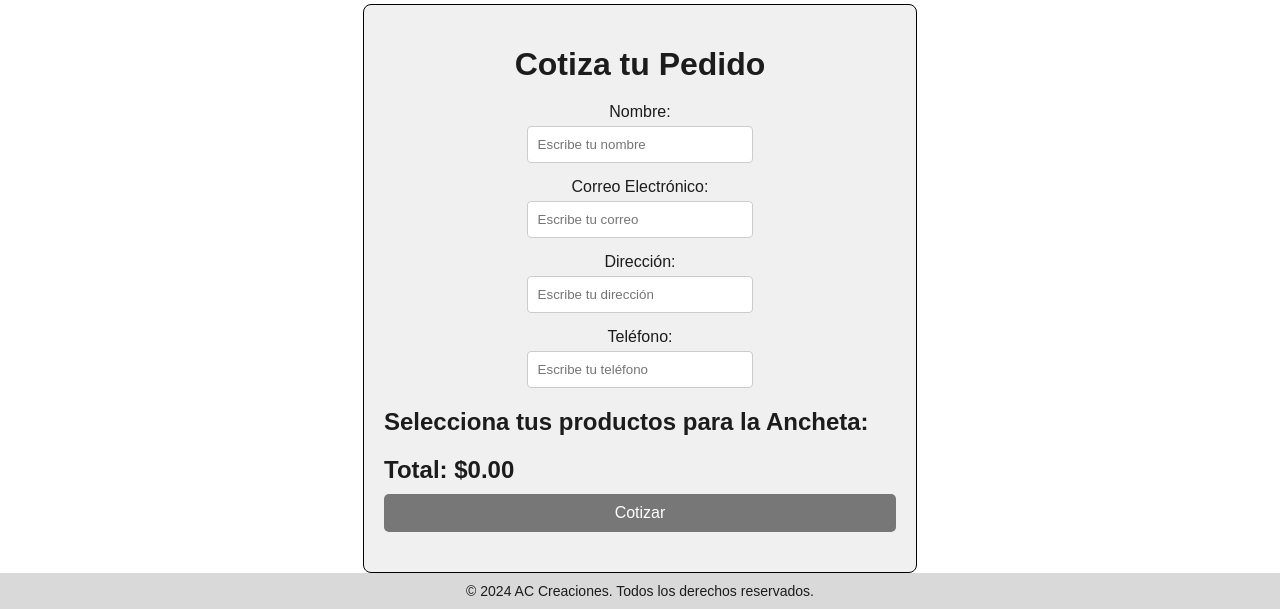
After one commit to MigueloMazo/ACreaciones, a Flask app: template templates/cotizacion.html in a window 1280 px wide. The commit adds this page. Shown: the part 418-1027 px from the top of the page. Run offline with Flask 3, Linux system fonts and the light colour scheme; the template is opened without the code that fills it, so the values that code supplies are empty; some libraries are stand-ins or nearby versions.

Commit message:
Get y Post pata la vista Cotizacion y creacion del Backend

```diff
--- /dev/null
+++ b/app.py
@@ -0,0 +1,50 @@
+from flask import Flask, request, jsonify, render_template
+from flask_mysqldb import MySQL
+import json
+from datetime import datetime
+
+app = Flask(__name__)
+
+# Configuración de MySQL
+app.config['MYSQL_HOST'] = 'localhost'
+app.config['MYSQL_USER'] = 'pon tu usuario'
+app.config['MYSQL_PASSWORD'] = 'pon tu clave'
+app.config['MYSQL_DB'] = 'sistema_logistico'
+
+mysql = MySQL(app)
+
+@app.route('/')
+def index():
+    cur = mysql.connection.cursor()
+    cur.execute("SELECT nombre, precio FROM producto")
+    productos = cur.fetchall()  # Recupera todos los productos
+    return render_template('cotizacion.html', productos=productos)
+
+@app.route('/cotizacion', methods=['POST'])
+def registrar_pedido():
+    if request.method == 'POST':
+        data = request.get_json()
+
+        # Extraer datos del JSON recibido
+        empresa_nit = data['nombre']
+        direccion_entrega = data['direccion']
+        valor_total = data['valorTotal']
+        fecha = data['fecha']
+        estado = "Pendiente"  # El estado se establece siempre como "Pendiente"
+
+        cur = mysql.connection.cursor()
+
+        # Guardar los datos en la tabla 'pedido'
+        cur.execute('''
+            INSERT INTO pedido (EMPRESA_NIT, VALOR_TOTAL, DIRECCION_ENTREGA, FECHA, ESTADO)
+            VALUES (%s, %s, %s, %s, %s)
+        ''', (empresa_nit, valor_total, direccion_entrega, fecha, estado))
+        mysql.connection.commit()
+
+        cur.close()
+
+    return jsonify({"success": True})
+
+
+if __name__ == '__main__':
+    app.run(debug=True)
--- /dev/null
+++ b/static/cotizacion.js
@@ -0,0 +1,79 @@
+// Función para calcular el total de los productos seleccionados
+function calcularTotal() {
+    let total = 0;
+    // Obtiene todos los checkboxes con la clase "producto"
+    const productosSeleccionados = document.querySelectorAll('.producto:checked');
+
+    // Suma el precio de los productos seleccionados
+    productosSeleccionados.forEach(producto => {
+        total += parseFloat(producto.value);
+    });
+
+    // Muestra el total en la página
+    document.getElementById('total').textContent = total.toFixed(2);
+}
+
+// Función para mostrar la pasarela de pago
+function mostrarPasarelaPago() {
+    // Obtiene el total calculado
+    const total = document.getElementById('total').textContent;
+
+    // Muestra la pasarela de pago
+    document.getElementById('pasarelaPago').style.display = 'block';
+
+    // Actualiza el total en la pasarela de pagola funcion registrar pedido
+    document.getElementById('totalPago').textContent = total;
+
+    // Desactiva el botón de "Cotizar" para evitar múltiples clics
+    document.getElementById('cotizar').disabled = true;
+
+    // Opcional: Mostrar un mensaje de éxito o procesar el pago
+}
+
+// Llama a la función calcularTotal cada vez que un checkbox cambie
+document.querySelectorAll('.producto').forEach(checkbox => {
+    checkbox.addEventListener('change', calcularTotal);
+});
+
+// Llama a calcularTotal al cargar la página para asegurarse de que el total sea actualizado
+calcularTotal();
+
+// Envía los datos del pedido y la cotización
+function registrarPedido() {
+    const nombre = document.getElementById('nombre').value;
+    const direccion = document.getElementById('direccion').value;
+    const total = parseFloat(document.getElementById('total').textContent);
+
+    // Crear el objeto con los datos del pedido y la cotización
+    const pedidoData = {
+        nombre: nombre,  // Se usará como EMPRESA_NIT
+        direccion: direccion,  // Se usará como DIRECCION_ENTREGA
+        valorTotal: total,  // Se usará como VALOR_TOTAL
+        estado: "Pendiente",  // El estado se envía como pendiente
+        fecha: new Date().toISOString().split('T')[0],  // Fecha actual en formato YYYY-MM-DD
+    };
+
+    // Enviar los datos al backend (usando fetch para POST)
+    fetch('/cotizacion', {
+        method: 'POST',
+        headers: {
+            'Content-Type': 'application/json',
+        },
+        body: JSON.stringify(pedidoData),
+    })
+    .then(response => response.json())
+    .then(data => {
+        if (data.success) {
+            alert("Pedido registrado exitosamente.");
+            // Mostrar los detalles del pedido
+            document.getElementById('detalles-compra').innerHTML = `
+                <h3>Detalles de tu Pedido</h3>
+                <p><strong>Nombre:</strong> ${nombre}</p>
+                <p><strong>Dirección:</strong> ${direccion}</p>
+                <p><strong>Total a pagar:</strong> $${total.toFixed(2)}</p>
+            `;
+        } else {
+            alert("Hubo un error al registrar el pedido.");
+        }
+    });
+}
--- a/styles.css
+++ b/static/styles.css
@@ -314,6 +314,23 @@ input[type="tel"]:focus {
     margin: 5px; /* Espaciado entre productos */
 }
 
+/* Estilo de cada elemento de producto */
+.producto-item {
+    display: flex;
+    align-items: center;
+    font-size: 16px;
+    padding: 10px;
+    border: 1px solid #ddd;
+    border-radius: 5px;
+    background-color: #f9f9f9;
+}
+
+.producto-item input {
+    margin-right: 10px;
+    width: 20px;
+    height: 20px;
+}
+
 .total-container {
     margin: 20px 0;
 }
--- a/cotizacion.html
+++ b/templates/contacto.html
@@ -4,7 +4,7 @@
     <meta charset="UTF-8">
     <meta name="viewport" content="width=device-width, initial-scale=1.0">
     <title>ACreaciones - Productos</title>
-    <link rel="stylesheet" href="styles.css"> <!-- Archivo CSS externo -->
+    <link rel="stylesheet" href="{{ url_for('static', filename='styles.css') }}"> <!-- Archivo CSS externo -->
 </head>
 <body>
     <!-- Encabezado con el logo y la barra de navegación -->
--- /dev/null
+++ b/templates/cotizacion.html
@@ -0,0 +1,83 @@
+<!DOCTYPE html>
+<html lang="es">
+<head>
+    <meta charset="UTF-8">
+    <meta name="viewport" content="width=device-width, initial-scale=1.0">
+    <title>ACreaciones - Productos</title>
+    <link rel="stylesheet" href="{{ url_for('static', filename='styles.css') }}"> <!-- Archivo CSS externo -->
+</head>
+<body>
+    <!-- Encabezado con el logo y la barra de navegación -->
+    <header>
+        <div class="nav-container">
+            <nav>
+                <ul class="nav-links">
+                    <li><a href="index.html">Nuestro Trabajo</a></li>
+                    <li><a href="nosotros.html">Nosotros</a></li>
+                    <li><a href="productos.html">Productos</a></li>
+                    <li><a href="cotizacion.html">Cotiza tu Pedido</a></li>
+                    <li class="contacto"><a href="contacto.html">Contáctanos</a></li>
+                </ul>
+            </nav>
+        </div>
+        <div class="logo">
+            <img src="https://i.postimg.cc/d1Tg3Gdc/ACreaciones.jpg" alt="Logo de la Empresa">
+        </div>
+    </header>
+    <div class="container">
+        <h1>Cotiza tu Pedido</h1>
+
+        <form id="cotizacionForm">
+            <div class="form-group">
+                <label for="nombre">Nombre:</label>
+                <input type="text" id="nombre" placeholder="Escribe tu nombre" required>
+            </div>
+
+            <div class="form-group">
+                <label for="correo">Correo Electrónico:</label>
+                <input type="email" id="correo" placeholder="Escribe tu correo" required>
+            </div>
+
+            <div class="form-group">
+                <label for="direccion">Dirección:</label>
+                <input type="text" id="direccion" placeholder="Escribe tu dirección" required>
+            </div>
+
+            <div class="form-group">
+                <label for="telefono">Teléfono:</label>
+                <input type="tel" id="telefono" placeholder="Escribe tu teléfono" required>
+            </div>
+
+            <div class="productos">
+                <h2>Selecciona tus productos para la Ancheta:</h2>
+                <form action="/cotizacion" method="POST">
+                    {% for producto in productos %}
+                        <label class="producto-item">
+                            <input type="checkbox" value="{{ producto[1] }}" class="producto"> {{ producto[0] }} - ${{ producto[1] }}
+                        </label><br>
+                    {% endfor %}
+                    <div class="total-container">
+                        <h2>Total: $<span id="total">0.00</span></h2>
+                        <button type="button" class="button" id="cotizar" onclick="mostrarPasarelaPago()">Cotizar</button>
+                    </div>
+                </form>
+            </div>
+        </form>
+
+        <div class="pasarela-pago" id="pasarelaPago">
+            <h3>Selecciona tu método de pago:</h3>
+            <label><input type="radio" name="metodoPago" value="tarjeta" checked> Tarjeta de Crédito</label>
+            <label><input type="radio" name="metodoPago" value="paypal"> PayPal</label>
+            <h3>Total a pagar: $<span id="totalPago"></span></h3>
+            <button type="button" class="button" id="pagar" onclick="registrarPedido()">Pagar</button>
+        </div>
+
+        <div id="detalles-compra"></div>
+    </div>
+        <!-- Pie de página -->
+    <footer>
+        <p>&copy; 2024 AC Creaciones. Todos los derechos reservados.</p>
+    </footer>
+    <script src="{{ url_for('static', filename='cotizacion.js') }}"></script>
+</body>
+</html>
--- a/index.html
+++ b/templates/index.html
@@ -4,7 +4,7 @@
     <meta charset="UTF-8">
     <meta name="viewport" content="width=device-width, initial-scale=1.0">
     <title>ACreaciones</title>
-    <link rel="stylesheet" href="styles.css"> <!-- Archivo CSS externo -->
+    <link rel="stylesheet" href="{{ url_for('static', filename='styles.css') }}"> <!-- Archivo CSS externo -->
 </head>
 <body>
     <!-- Encabezado con el logo y la barra de navegación -->
--- a/nosotros.html
+++ b/templates/nosotros.html
@@ -4,7 +4,7 @@
     <meta charset="UTF-8">
     <meta name="viewport" content="width=device-width, initial-scale=1.0">
     <title>ACreaciones - Nosotros</title>
-    <link rel="stylesheet" href="styles.css"> <!-- Archivo CSS externo -->
+    <link rel="stylesheet" href="{{ url_for('static', filename='styles.css') }}"> <!-- Archivo CSS externo -->
 </head>
 <body>
     <!-- Encabezado con el logo y la barra de navegación -->
--- a/productos.html
+++ b/templates/productos.html
@@ -4,7 +4,7 @@
     <meta charset="UTF-8">
     <meta name="viewport" content="width=device-width, initial-scale=1.0">
     <title>ACreaciones - Productos</title>
-    <link rel="stylesheet" href="styles.css"> <!-- Archivo CSS externo -->
+    <link rel="stylesheet" href="{{ url_for('static', filename='styles.css') }}"> <!-- Archivo CSS externo -->
 </head>
 <body>
     <!-- Encabezado con el logo y la barra de navegación -->
```
Also changed, not shown: contacto.html (deleted, +0 -52 lines).
